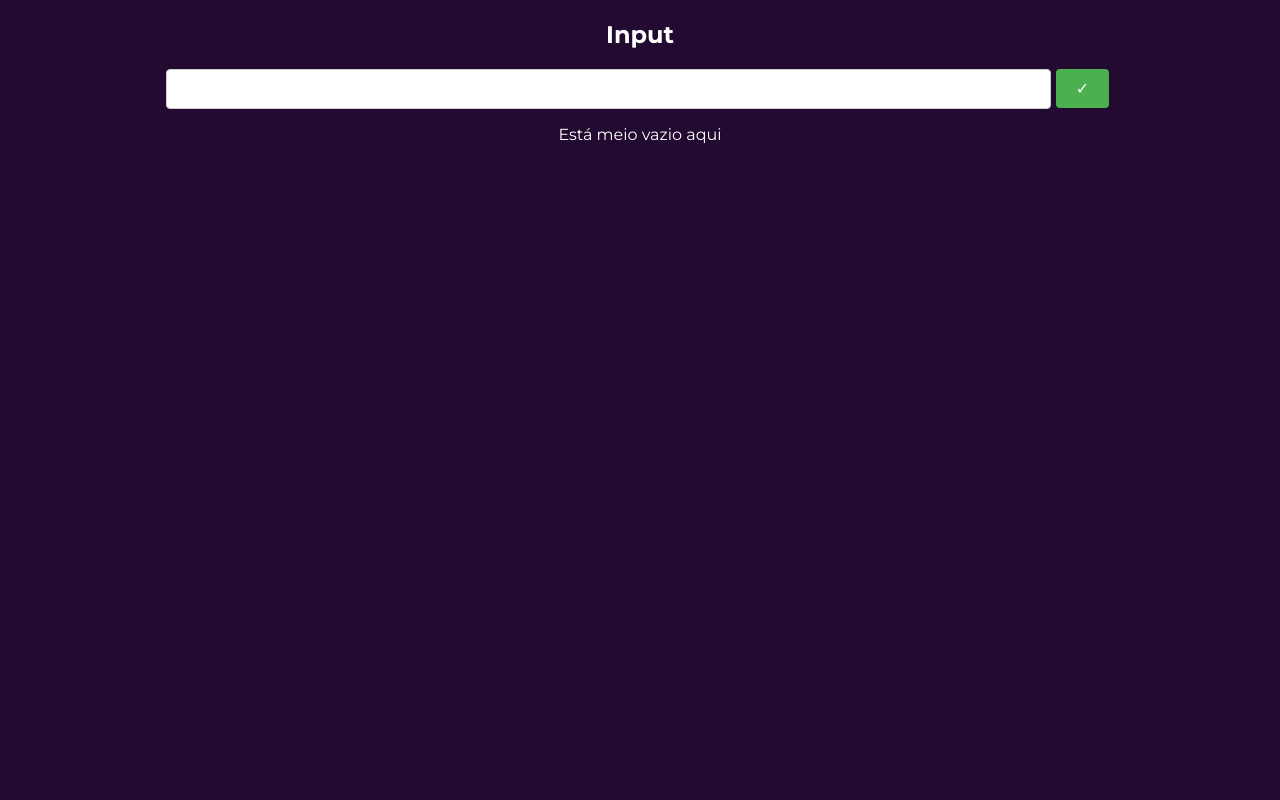
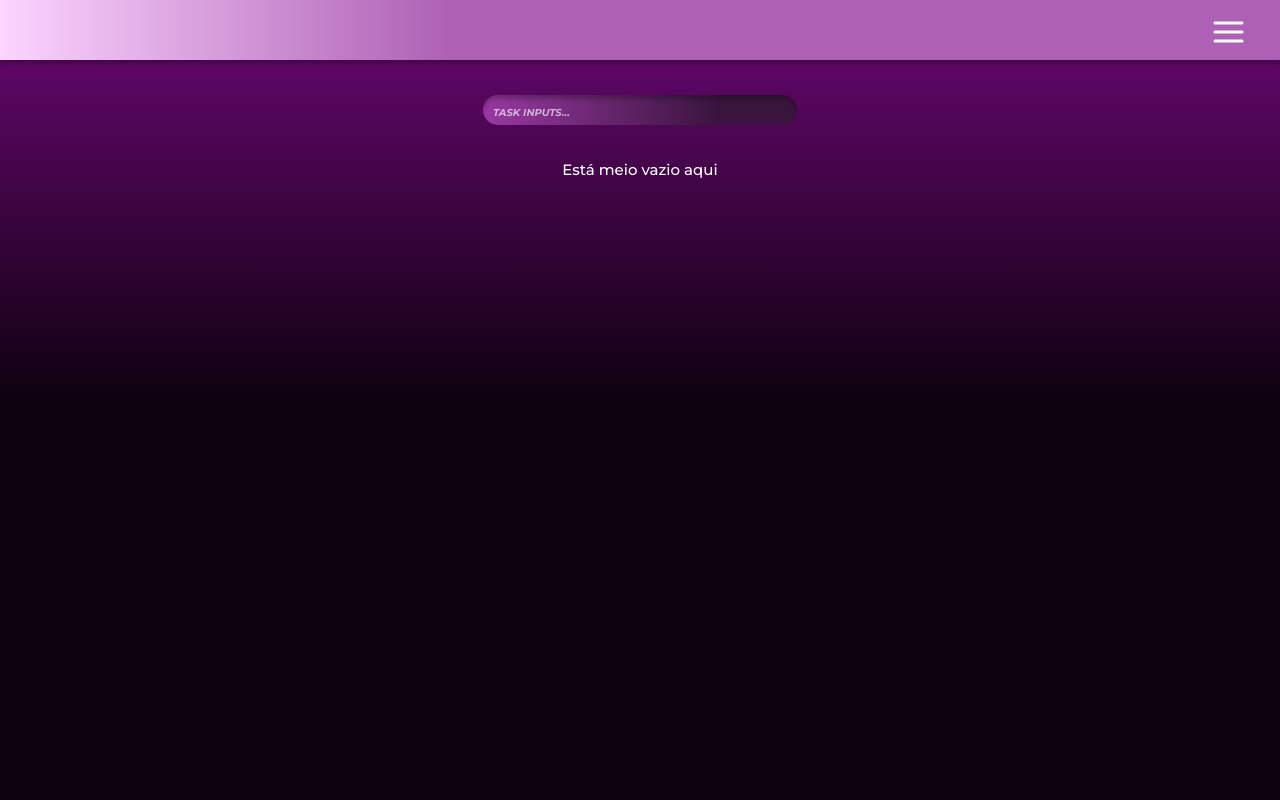
Before and after one commit to JaumC/tasknotes, a Django app: page / in a window 1280 px wide. Run offline with Django 5.2, Linux system fonts and the light colour scheme; data that the repository does not hold is empty.

Commit message:
auteração da home

```diff
--- a/static/css/styles.css
+++ b/static/css/styles.css
@@ -1,9 +1,33 @@
 @import url('https://fonts.googleapis.com/css2?family=Montserrat:ital,wght@0,100..900;1,100..900&display=swap');
 
+* {
+    margin: 0;
+    padding: 0;
+    font-family: "Montserrat", sans-serif;
+}
+
+header{
+    height: 60px;
+    width: 100%;
+    background-image: linear-gradient(to right, #FCD4FF, #AD61B4 35%);
+    display: flex;
+    align-items: center;
+    justify-content: end;
+    box-shadow: 0 4px 4px 0 rgba(0, 0, 0, 0.25);
+
+}
+
+.side-bar{
+    width: 27px;
+    height: 18px;
+    padding-right: 40px;
+
+}
+
 body {
-    background-color: rgb(34, 10, 48);
+    height: 100vh;
+    background-image: linear-gradient(to bottom, #6C0875, #0E010F 50%);
     color: white;
-    font-family: "Montserrat", sans-serif;
 
 }
 
@@ -14,12 +38,10 @@ section {
 
 a {
     text-decoration: none;
+
 }
 
-
-
 div[id^="modal"] {
-
     position: absolute;
     top: 5.6%;
     left: 13%;
@@ -33,6 +55,7 @@ div[id^="modal"] {
     font-weight: 600;
     font-size: 1rem;
     border: 1px solid #3a2168;
+
 }
 
 form {
@@ -40,20 +63,20 @@ form {
     justify-content: center;
     align-items: center;
     width: 100%;
+
 }
 
 input[name="novo_nome"] {
-
     padding: 10px;
     width: 100%;
     box-sizing: border-box;
     border: 1px solid #ccc;
     border-radius: 4px;
     font-size: 16px;
+
 }
 
 button[type="submit"] {
-
     padding: 10px 20px;
     background-color: #4CAF50;
     color: white;
@@ -62,10 +85,12 @@ button[type="submit"] {
     cursor: pointer;
     font-size: 16px;
     margin: 0 5px 0 5px;
+
 }
 
 button[type="submit"]:hover {
     background-color: #45a049;
+
 }
 
 .button {
@@ -82,54 +107,80 @@ button[type="submit"]:hover {
 
 .button:hover {
     background-color: #d32f2f;
+
 }
 
+img[id^="unchecked"] {
+    display: flex;
+    position: relative;
+    z-index: 0;
+    width: 24px;
+    height: 24px;
 
-.checkbox {
-    -webkit-appearance: none;
-    -moz-appearance: none;
-    appearance: none;
-    width: 15px;
-    height: 15px;
-    border-radius: 50%;
-    border: 2px solid #504444;
-    outline: none;
-    cursor: pointer;
 }
 
-.checkbox:checked {
-    background-color: #1bcf75;
+img[id^="checked"] {
+    position: absolute;
+    z-index: 1;
+    display: none;
+    width: 24px;
+    height: 24px;
+
+}
+
+.box1{
+    align-items: center;
+    justify-content: center;
+    display: flex;
+    width: 100%;
+    height: 100px;
+
 }
 
 .input {
-    padding: 10px;
+    background-image: linear-gradient(to right, #9A38A3, #39153D 75%);
+    box-shadow: inset 0 4px 4px 0 rgba(0, 0, 0, 0.25);
+    color: #ffffff;
+    outline: none;
+    padding-left: 10px;
+    max-width: 304px;
     width: 70%;
-    box-sizing: border-box;
-    border: 1px solid #ccc;
-    border-radius: 4px;
+    height: 30px;
+    border: none;
+    border-radius: 15px;
     font-size: 16px;
+    font-weight: 500;
+
 }
 
-.input:focus {
+.input::placeholder{
+    font-style: italic;
     outline: none;
-    border-color: #4CAF50;
-    box-shadow: 0 0 5px rgba(76, 175, 80, 0.5);
+    font-weight: bold;
+    font-size: 10px;
+    color: #ffffffa2;
+
+}
+
+.box2 p{
+    font-weight: 500;
+    font-size: 15px;
 }
 
 .container {
     display: flex;
     justify-content: center;
     align-items: center;
+
 }
 
 .lista {
     display: flex;
-    width: 73%;
+    width: 90%;
     align-items: center;
     padding: 5px;
-    border-bottom: 1px solid #3a2168;
     justify-content: space-between;
-    /* Distribui os itens horizontalmente */
+
 }
 
 .buttons-container {
@@ -146,7 +197,7 @@ button[type="submit"]:hover {
     border-radius: 5px;
     cursor: pointer;
     margin-left: 5px;
-    /* Adicionei um pequeno espaçamento entre os botões */
+
 }
 
 .buttons:hover {
@@ -164,7 +215,6 @@ button[type="submit"]:hover {
     border-radius: 5px;
     cursor: pointer;
     margin-left: 5px;
-    /* Adicionei um pequeno espaçamento entre os botões */
 
 }
 
@@ -172,16 +222,13 @@ button[type="submit"]:hover {
     background-color: #a52525;
 }
 
-.tasks {
+p [id^="taskName"] {
     font-size: 20px;
     margin: 10px;
     padding: 5px;
-    /* Margem direita menor para separar dos botões */
     flex: 1;
     text-align: left;
-    /* Alinha o texto à esquerda */
     word-wrap: break-word;
-    /* Quebra o texto para a próxima linha se não couber */
     max-width: 85%;
     width: 50%;
 
--- a/static/js/scripts.js
+++ b/static/js/scripts.js
@@ -1,9 +1,23 @@
 function AbrirM(taskId) {
-    var modal = document.getElementById("modal" + taskId)
-    modal.style.display = 'block'
+    var task = document.getElementById("taskName" + taskId);
+    task.innerText = 'aa';
+
 }
 
 function FecharM(taskId) {
-    var modal = document.getElementById("modal" + taskId)
-    modal.style.display = 'none'
+    var modal = document.getElementById("modal" + taskId);
+    modal.style.display = 'none';
+
 }
+
+function checkIt(id){
+    const checado = document.getElementById("checked" + id);
+    checado.style.display = 'flex';
+
+}
+
+function uncheckIt(id){
+    const checado = document.getElementById("checked" + id);
+    checado.style.display = 'none';
+
+}
--- a/templates/home.html
+++ b/templates/home.html
@@ -9,24 +9,24 @@
     <title>Task Notes</title>
     <link rel="stylesheet" href="{% static 'css/styles.css' %}">
 </head>
-
+<header>
+    <div class="side-bar">
+        <img src="{% static '/img/navbar.svg' %}" alt="">
+    </div>
+</header>
 <body>
     <section>
-        <div>
-            <h1>Input</h1>
-
+        <div class="box1">
             <form method="POST" action="{% url 'cadastrar' %}">
                 {% csrf_token %}
 
-                <input type="text" name="nome" class="input" required>
-                <button type="submit">&#10003;</button>
-
+                <input placeholder="TASK INPUTS..." type="text" name="nome" class="input" required>
             </form>
         </div>
-        <div>
+        <div class="box2">
 
             {% if tasks %}
-            <h2>Task list</h2>
+            <h2>TASK LIST</h2>
 
             {% else %}
             <p>Está meio vazio aqui</p>
@@ -38,11 +38,12 @@
 
             <div class="container">
                 <div class="lista">
-                    <input type="checkbox" name="checkbox" class="checkbox">
-                    <p class="tasks">{{task.nome}}</p>
+                    <img src="{% static '/img/unchecked.svg' %}" id="unchecked{{ task.id }}" onclick="checkIt({{ task.id }})">
+
+                    <img src="{% static '/img/checked.svg' %}" id="checked{{ task.id }}" onclick="uncheckIt({{ task.id }})">
+
+                    <p onclick="AbrirM({{ task.id }})" id="taskName{{ task.id }}">{{task.nome}}</p>
                     <div class="buttons-container">
-                        <!--Editar-->
-                        <div class="buttons" onclick="AbrirM({{ task.id }})">&#128395;</div>
                         <!--Excluir-->
                         <a class="buttons_vermelho" onclick="return confirm('Tem certeza que deseja excluir?')" href="{% url 'excluir' task.id %}">&#128465;</a>
                     </div>
```
Also changed, not shown: static/img/checked.svg (added), static/img/navbar.svg (added), static/img/unchecked.svg (added).
